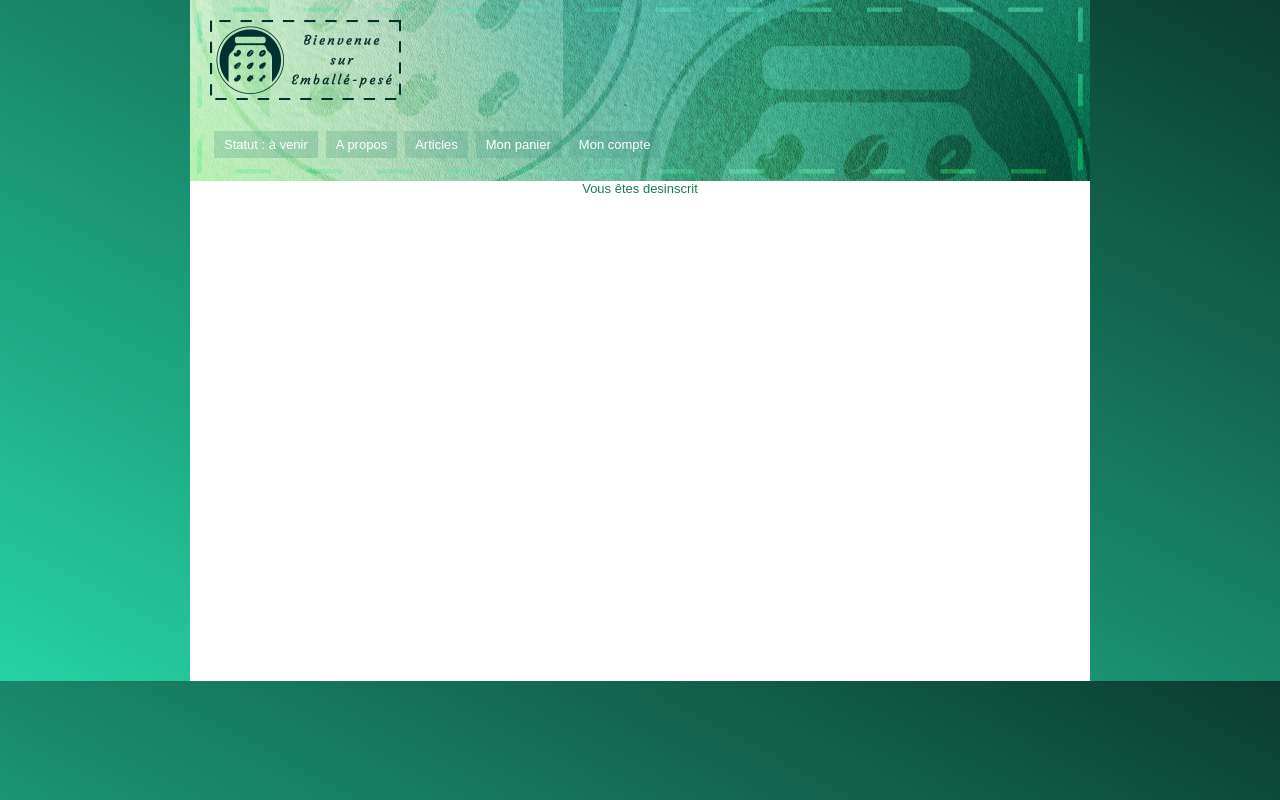
After one commit to EmballePese/PI, a PHP site: page /View/v_desinscription.php in a window 1280 px wide. The commit adds this page. Run offline with PHP 8.4, Linux system fonts and the light colour scheme.

Commit message:
Desinscription

```diff
--- a/View/v_account.php
+++ b/View/v_account.php
@@ -36,6 +36,12 @@
 	 <form action="../Controller/c_deconnexion.php">
 		<input type="Submit" value="Deconnexion">
 	</form>
+	</br>
+	 <form action="../Controller/c_desinscription.php">
+		<tr><td>Adresse mail</td> <td>:</td> <td><input type="text" name="mail"></td></tr></br>
+        <tr><td>Mot de passe</td> <td>:</td> <td><input type="text" name="mdp"></td></tr></br>
+		<input type="Submit" value="Se desinscrire">
+	</form>
 
   </div>
 </div>
--- /dev/null
+++ b/View/v_desinscription.php
@@ -0,0 +1,28 @@
+<!DOCTYPE html PUBLIC "-//W3C//DTD XHTML 1.0 Transitional//EN" "http://www.w3.org/TR/xhtml1/DTD/xhtml1-transitional.dtd">
+<html xmlns="http://www.w3.org/1999/xhtml">
+<head>
+<title>Emballé-pesé</title>
+<meta http-equiv="Content-Type" content="text/html; charset=utf-8" />
+<link rel="stylesheet" type="text/css" href="../Look/style.css" />
+</head>
+<body>
+<div id="wrap">
+  <div class="header">
+    <div id="menu">
+      <div class="logo">
+        <ul>
+          <li><a href="">Statut : à venir</a></li>
+          <li class="selected"><a href="../Index.html">A propos</a></li>
+          <li><a href="../View/v_product.php">Articles</a></li>
+          <li><a href="../View/v_basket.php">Mon panier</a></li>
+          <li><a href="../Controller/c_account.php">Mon compte</a></li>
+        </ul>
+      </div>
+    </div>
+  </div>
+  <div class="center_content">
+	Vous êtes desinscrit
+  </div>
+</div>
+</body>
+</html>
```
Also changed, not shown: Controller/c_desinscription.php (added, +8 -0 lines), Model/m_desinscription.php (added, +21 -0 lines).
